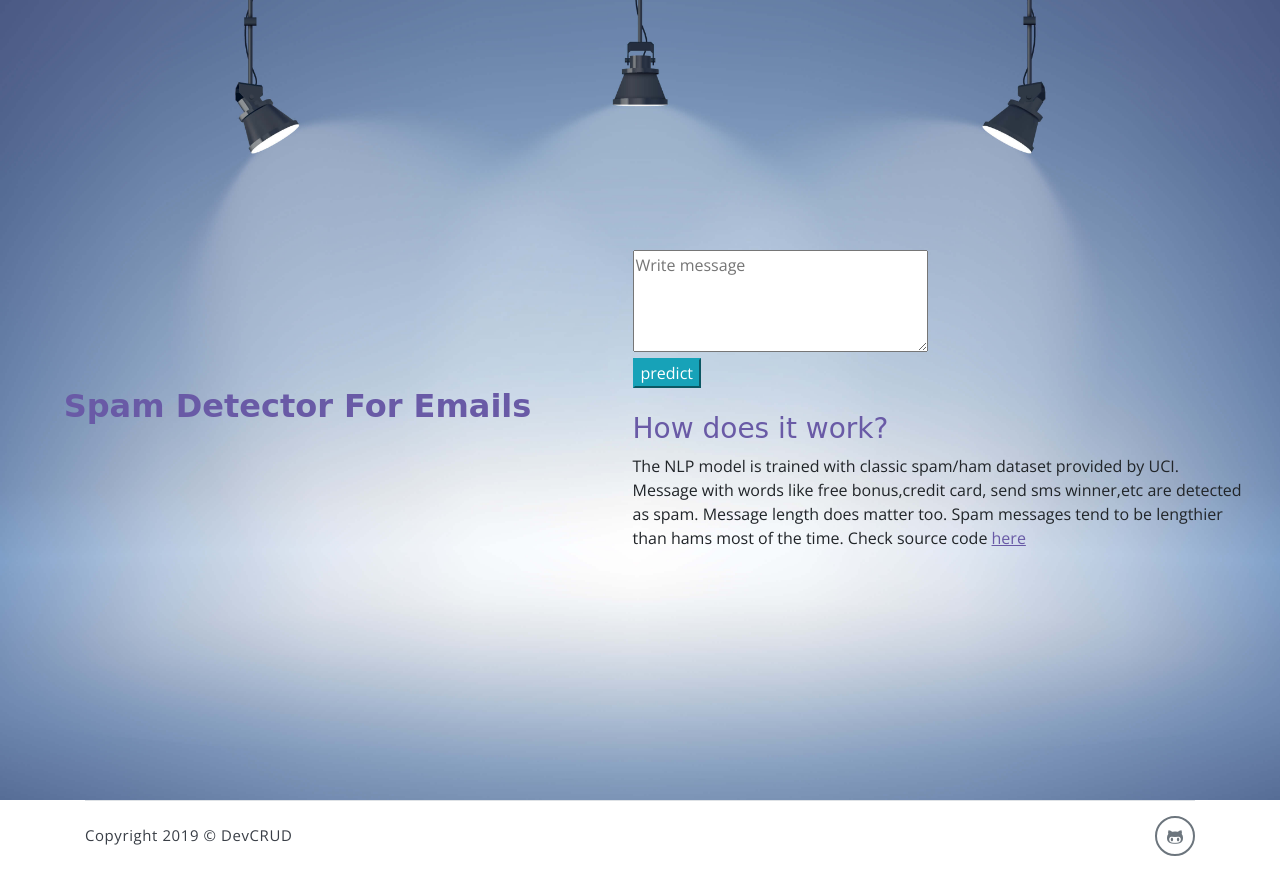
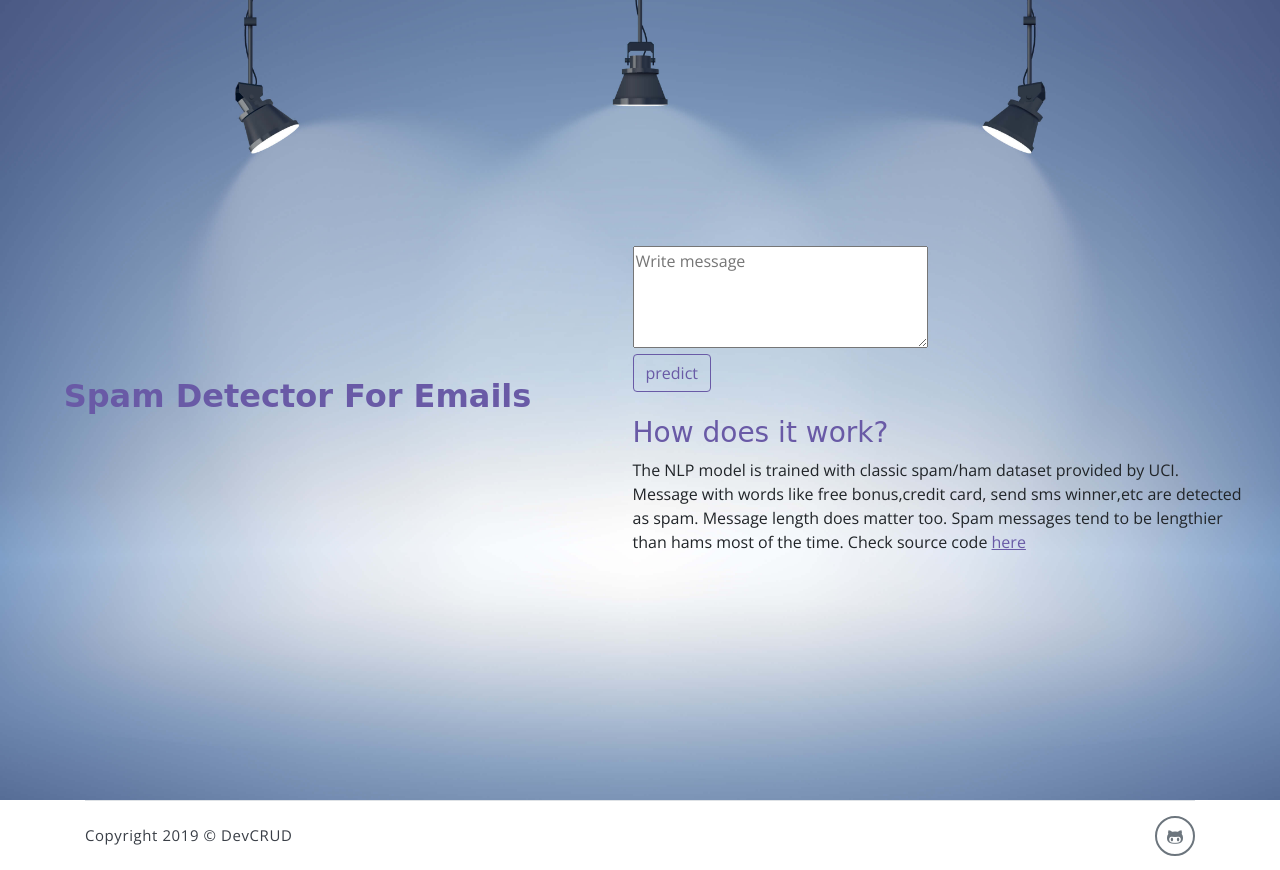
Before and after one commit to akashmasne/SpamClassifier, a Flask app: page / in a window 1280 px wide. Run offline with Flask 2, Linux system fonts and the light colour scheme; parts of the project's set-up code (start-up, migrations or seed data) failed here and were passed over; some libraries are stand-ins or nearby versions; some web fonts are replaced.

Commit message:
Add files via upload

```diff
--- a/templates/index.html
+++ b/templates/index.html
@@ -12,23 +12,22 @@
 	<link rel="stylesheet" href="{{ url_for('static', filename="assets/css/meyawo.css") }}" />
 
 </head>
-<body data-spy="scroll" data-target=".navbar" data-offset="40" id="home">
+<body data-spy="scroll" data-target=".navbar" data-offset="0" id="home">
 
 
     <!-- page header -->
-    <header id="home" class="header">
-        <div class="None"></div>
-			<div class="header-content container text-center">
+    <header id="home" class="header m-auto ml-sm-auto">
+        <div class=""></div>
+			<div class="header-content container text-center m-auto ml-sm-auto ">
 			<h2><b>Spam Detector For Emails</b></h2>
 			</div>
 
 
-	<div class="contact-form col-md-10 col-lg-6 m-auto">
+	<div class="contact-form  col-md-10 col-lg-6 m-auto">
 
-	<form action="{{ url_for('predict')}}"  method="POST">
-
-		<textarea name="message" rows="4" cols="30" placeholder="Write message" required="true"></textarea><br/>
-		<input type="submit" class="btn-info" value="predict"><br/><br/>
+	 <form action="{{ url_for('predict')}}"  method="POST">
+		<textarea name="message"  rows="4" cols="30" placeholder="Write message" required="true"></textarea><br/>
+		<input type="submit" class="btn btn-outline-primary rounded" value="predict"><br/><br/>
 
 		<h3> How does it work?</h3>
 		<p1> The NLP model is trained with classic spam/ham dataset provided by UCI. Message with words like free bonus,credit card, send sms winner,etc are detected as spam.
@@ -36,8 +35,7 @@
 
 		<p1>Check source code <a href="https://github.com/akashmasne/SpamClassifier"><u>here</u></a></p1>
 
-	</form>
-
+	 </form>
 	</div>
 	</header>
 
```
Also changed, not shown: templates/result.html (+6 -7 lines).
